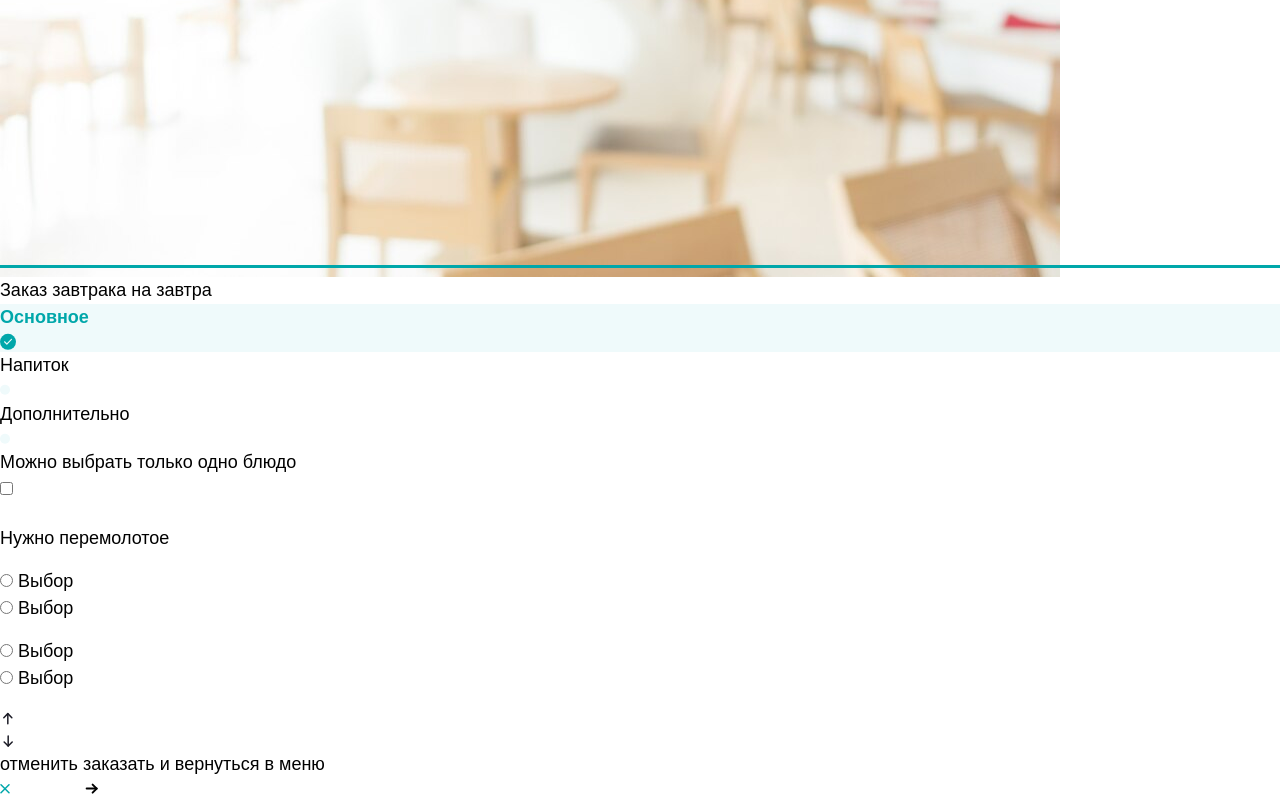
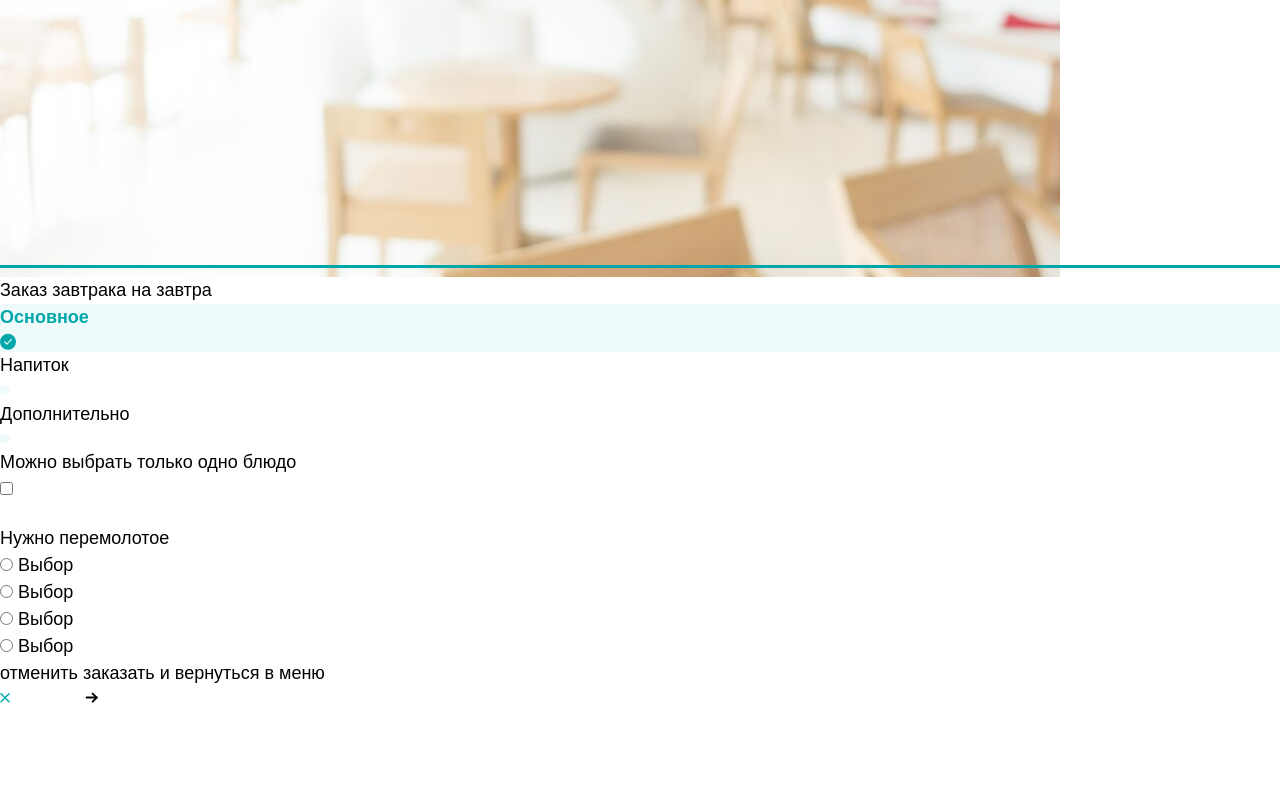
Before and after one commit to abobandit/hospital, a website: page src/pages/ordering/order.html in a window 1280 px wide. Shown: the part 532-1332 px from the top of the page. After the commit the page ends 1241 px from the top, so only its background shows below. Drawn offline with nearby package versions, Linux system fonts and the light colour scheme; files that its build step writes are made by us from their sources.

Commit message:
fix bugs

```diff
--- a/src/pages/ordering/order.html
+++ b/src/pages/ordering/order.html
@@ -108,10 +108,10 @@
                         <div class="tabcontent-header text-[18px] mb-[30px]">
                             Можно выбрать только одно блюдо
                         </div>
-                        <div class="swiper max-h-[355px] mt-6 mb-[24px]">
-                            <div class="swiper-wrapper">
-                                <div class="swiper-slide h-[208px]">
-                                    <label class="checkbox w-fit leading-[1] flex gap-2 items-center select-none relative cursor-pointer">
+                        <div class="max-h-[355px] mt-6 mb-[24px]">
+                            <div class="flex flex-col">
+                                <div>
+                                    <label class="checkbox mb-6 w-fit leading-[1] flex gap-2 items-center select-none relative cursor-pointer">
                                         <input class="hidden" type="checkbox">
                                         <div class="checkmark flex items-center justify-center relative w-[24px] h-[24px] rounded-[3px] border border-(--pale-green)">
                                             <svg
@@ -136,7 +136,28 @@
                                     </span>
                                     </label>
                                 </div>
-                                <div class="swiper-slide h-[208px]">
+                                <div>
+                                    <div class="radio-buttons grid grid-cols-2 gap-[15px] mb-4">
+                                        <label class="flex items-center gap-1 cursor-pointer relative ">
+                                            <div class="flex gap-4  top-2  left-2  z-10">
+                                                <input type="radio" name="option"
+                                                       class=" custom-radio w-[24px] h-[24px] appearance-none border-2 border-solid border-[#96CFD0] rounded-[50%] cursor-pointer outline-none flex justify-center items-center transition-colors duration-200">
+                                                <span>Выбор</span>
+
+                                            </div>
+                                        </label>
+                                        <label class="flex items-center gap-1 cursor-pointer relative ">
+                                            <div class="flex gap-4  top-2  left-2  z-10">
+                                                <input type="radio" name="option"
+                                                       class=" custom-radio w-[24px] h-[24px] appearance-none border-2 border-solid border-[#96CFD0] rounded-[50%] cursor-pointer outline-none flex justify-center items-center transition-colors duration-200">
+                                                <span>Выбор</span>
+
+                                            </div>
+                                        </label>
+                                    </div>
+                                </div>
+
+                                <div>
                                     <div class="radio-buttons grid grid-cols-2 gap-[15px]">
                                         <label class="flex items-center gap-1 cursor-pointer relative ">
                                             <div class="flex gap-4  top-2  left-2  z-10">
@@ -145,8 +166,6 @@
                                                 <span>Выбор</span>
 
                                             </div>
-<!--                                            <img class="rounded-[10px]   h-[208px] w-[349px]"-->
-<!--                                                 src="./../../assets/img/Simply-Recipes.jpg" alt="">-->
                                         </label>
                                         <label class="flex items-center gap-1 cursor-pointer relative ">
                                             <div class="flex gap-4  top-2  left-2  z-10">
@@ -155,58 +174,8 @@
                                                 <span>Выбор</span>
 
                                             </div>
-<!--                                            <img class="rounded-[10px]   h-[208px] w-[349px] "-->
-<!--                                                 src="./../../assets/img/Simply-Recipes.jpg" alt="">-->
                                         </label>
                                     </div>
-                                </div>
-
-                                <div class="h-[208px] swiper-slide">
-                                    <div class="radio-buttons grid grid-cols-2 gap-[15px]">
-                                        <label class="flex items-center gap-1 cursor-pointer relative ">
-                                            <div class="flex gap-4  top-2  left-2  z-10">
-                                                <input type="radio" name="option"
-                                                       class=" custom-radio w-[24px] h-[24px] appearance-none border-2 border-solid border-[#96CFD0] rounded-[50%] cursor-pointer outline-none flex justify-center items-center transition-colors duration-200">
-                                                <span>Выбор</span>
-
-                                            </div>
-<!--                                            <img class="rounded-[10px]   h-[208px] w-[349px]"-->
-<!--                                                 src="./../../assets/img/Simply-Recipes.jpg" alt="">-->
-                                        </label>
-                                        <label class="flex items-center gap-1 cursor-pointer relative ">
-                                            <div class="flex gap-4  top-2  left-2  z-10">
-                                                <input type="radio" name="option"
-                                                       class=" custom-radio w-[24px] h-[24px] appearance-none border-2 border-solid border-[#96CFD0] rounded-[50%] cursor-pointer outline-none flex justify-center items-center transition-colors duration-200">
-                                                <span>Выбор</span>
-
-                                            </div>
-<!--                                            <img class="rounded-[10px]   h-[208px] w-[349px] "-->
-<!--                                                 src="./../../assets/img/Simply-Recipes.jpg" alt="">-->
-                                        </label>
-                                    </div>
-                                </div>
-                            </div>
-
-                            <div class="absolute z-10 top-0 right-0 h-full flex flex-col justify-between">
-                                <div class="swiper-button-prev w-[36px] h-[36px] flex justify-center items-center aspect-square cursor-pointer p-[10px] rounded-full border-2 border-(--black)">
-                                    <svg width="16" height="16" viewBox="0 0 16 16" fill="none"
-                                         xmlns="http://www.w3.org/2000/svg">
-                                        <path d="M7.81718 2.8335L7.81718 12.8335" stroke="#1B1B26"
-                                              stroke-width="1.5"
-                                              stroke-linecap="round" stroke-linejoin="round"/>
-                                        <path d="M3.80089 6.8667L7.81689 2.83337L11.8336 6.8667" stroke="#1B1B26"
-                                              stroke-width="1.5" stroke-linecap="round" stroke-linejoin="round"/>
-                                    </svg>
-                                </div>
-                                <div class="swiper-button-next w-[36px] h-[36px] flex justify-center items-center aspect-square cursor-pointer p-[10px] rounded-full border-2 border-(--black)">
-                                    <svg width="16" height="16" viewBox="0 0 16 16" fill="none"
-                                         xmlns="http://www.w3.org/2000/svg">
-                                        <path d="M8.18282 13.1665L8.18282 3.1665" stroke="#1B1B26"
-                                              stroke-width="1.5"
-                                              stroke-linecap="round" stroke-linejoin="round"/>
-                                        <path d="M12.1991 9.1333L8.18311 13.1666L4.16644 9.1333" stroke="#1B1B26"
-                                              stroke-width="1.5" stroke-linecap="round" stroke-linejoin="round"/>
-                                    </svg>
                                 </div>
                             </div>
                         </div>
@@ -263,7 +232,7 @@
 
                                             </div>
                                             <img class="rounded-[10px]   h-[208px] w-[349px] "
-                                                 src="./../../assets/img/Simply-Recipes.jpg" alt="">
+                                                 src="./../../assets/img/product-picture.png" alt="">
                                         </label>
                                     </div>
                                 </div>
@@ -288,7 +257,7 @@
 
                                             </div>
                                             <img class="rounded-[10px]   h-[208px] w-[349px] "
-                                                 src="./../../assets/img/Simply-Recipes.jpg" alt="">
+                                                 src="./../../assets/img/product-picture.png" alt="">
                                         </label>
                                     </div>
                                 </div>
@@ -324,7 +293,7 @@
                     </div>
 
                     <div class="h-fit!">
-                        <div class="flex justify-end gap-2">
+                        <div class="flex justify-end gap-[10px]">
                             <button class="secondary small-button px-[22px] w-max py-[10.25px] bg-white rounded-[40px] font-[HeliosExt] font-bold text-[13px]  text-(--green) outline-2 outline-(--green) hover:bg-[#E2F5F6] hover:text-(--green) disabled:bg-[#E2F5F6] disabled:text-[#80D3D5]) disabled:outline-0">
                             <span class="flex items-center justify-center gap-2">
                                 отменить
```
Also changed, not shown: 1 other file.
